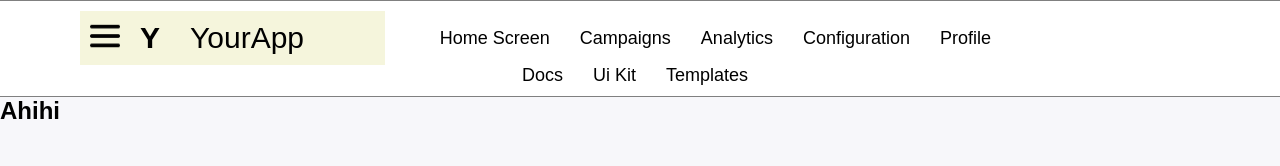
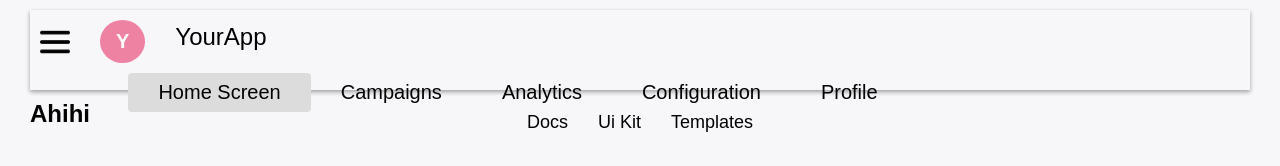
Before and after one commit to thqnhngqn-dev/LapTrinhWeb, a plain HTML site: page index.html in a window 1280 px wide. Drawn offline with Linux system fonts and the light colour scheme.

Commit message:
Ahihi update header

```diff
--- a/index.css
+++ b/index.css
@@ -4,14 +4,17 @@
   color: black;
   box-sizing: border-box;
   font-family: sans-serif;
+
 }
 nav {
   background-color: white;
-  padding: 10px 40px 10px 70px;
-  border: 1px solid gray;
+  padding: 10px 30px 10px 30px;
+  /* border: 1px solid gray;
   border-left: none;
-  border-right: none;
-  box-shadow: 50px;
+  border-right: none; */
+}
+nav.header{
+  background-color: F7F7FA;
 }
 nav ul {
   display: flex;
@@ -19,39 +22,50 @@ nav ul {
   align-items: center;
   list-style: none;
   flex-wrap: wrap;
+  height: 80px;
+  box-shadow: 0 2px 4px 0 rgba(0, 0, 0, 0.2), 0 2px 5px 0 rgba(0, 0, 0, 0.19);
 }
 nav ul .nav-left {
   flex: 1;
   display: inline-flex;
-  background-color: beige;
   margin-left: 10px;
-
 }
-.a {
+img.img {
+  width: 35x;
+  height: 30px;
   margin: 10px;
-  font-size: 30px;
+}
+h3.a {
+  margin: 10px;
+  margin-top: ;
+  font-size: 20px;
   font-weight: 700;
+  color: white;
+  background-color: rgb(238, 130, 162);
+  padding: 10px 16px;
+  border-radius: 50%;
 }
-.b {
+h3.b {
+  padding-top: 3px;
   margin: 10px;
   margin-left: 20px;
-  font-size: 30px;
+  font-size: 24px;
   font-weight: 500;
   align-items: center;
 }
 nav div.item {
-  padding: 0 40px;
+  padding: 0px;
   padding-right: 20%;
   display: inline-flex;
 }
 nav div.item a {
   text-decoration: none;
   padding: 0px 15px;
-  font-size: 18px;
+  font-size: 20px;
 }
 nav ul div.item2 {
   display: inline-flex;
-  padding-right: 40px;
+  padding-right: 0px;
 }
 nav ul div.item2 a {
   text-decoration: none;
@@ -59,11 +73,20 @@ nav ul div.item2 a {
   font-size: 18px;
 }
 
+nav div li#HomeScreen{
+  background-color: gainsboro;
+  border-radius: 4px;
+  padding: 8px 15px;
+}
+nav div li#Home{
+  padding: 8px 15px;
+}
 .menu a {
   color: black;
 }
 .main {
+  padding: 0 30px;
   width: 100%;
-  height: 80%;
+  height: 100%;
   background-color: F7F7FA;
 }
--- a/index.html
+++ b/index.html
@@ -10,22 +10,22 @@
   <body>
     <div class="header">
       <!-- nabar menu -->
-      <nav>
+      <nav class="header">
 
         <ul>
+            <img class="img" src="image/menu.png" alt="">
+          <div class="nav-left">
 
-          <div class="nav-left">
-            <img src="image/menu.png" alt="" style="width: 35x;height: 30px;margin: 10px;">
             <h3 class="a">Y</h3>
             <h3 class="b">YourApp</h3>
           </div>
 
           <div class="item">
             <li id="HomeScreen"><a href="#">Home Screen</a></li>
-            <li><a href="#">Campaigns</a></li>
-            <li><a href="#">Analytics</a></li>
-            <li><a href="#">Configuration</a></li>
-            <li><a href="#">Profile</a></li>
+            <li id="Home"><a href="#">Campaigns</a></li>
+            <li id="Home"><a href="#">Analytics</a></li>
+            <li id="Home"><a href="#">Configuration</a></li>
+            <li id="Home"><a href="#">Profile</a></li>
           </div>
           <div class="item2">
             <li><a href="#">Docs</a></li>
```
